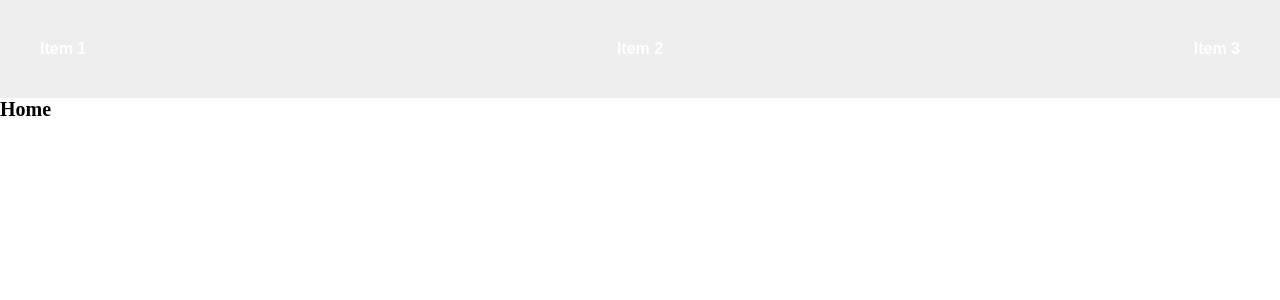
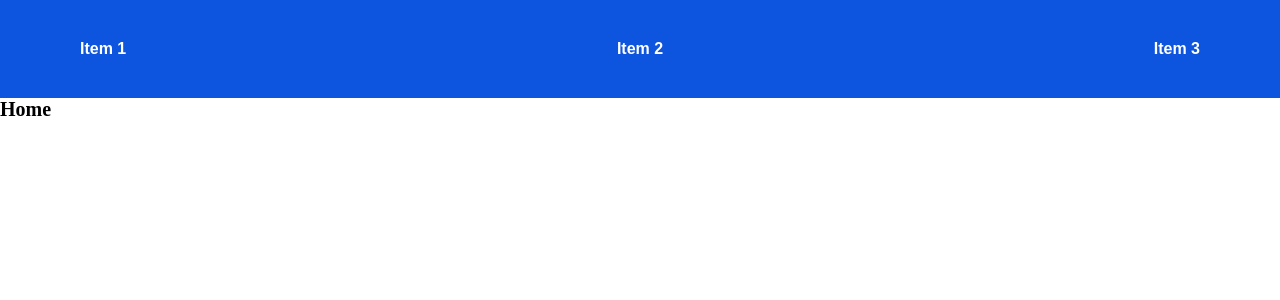
Before and after one commit to johelder/hello-world, a React (Vite) app: page / in a window 1280 px wide. Shown: the top 300 px of the page. Built offline with nearby package versions, Linux system fonts and the light colour scheme.

Commit message:
refactor: adjust nav styles

```diff
--- a/src/components/NavBar/styles.css
+++ b/src/components/NavBar/styles.css
@@ -1,10 +1,10 @@
 nav {
   width: 100%;
-  padding: 4rem;
+  padding: 4rem 8rem;
 
   display: flex;
   align-items: center;
   justify-content: space-between;
 
-  background-color: #eee;
+  background-color: #0d54df;
 }
```
